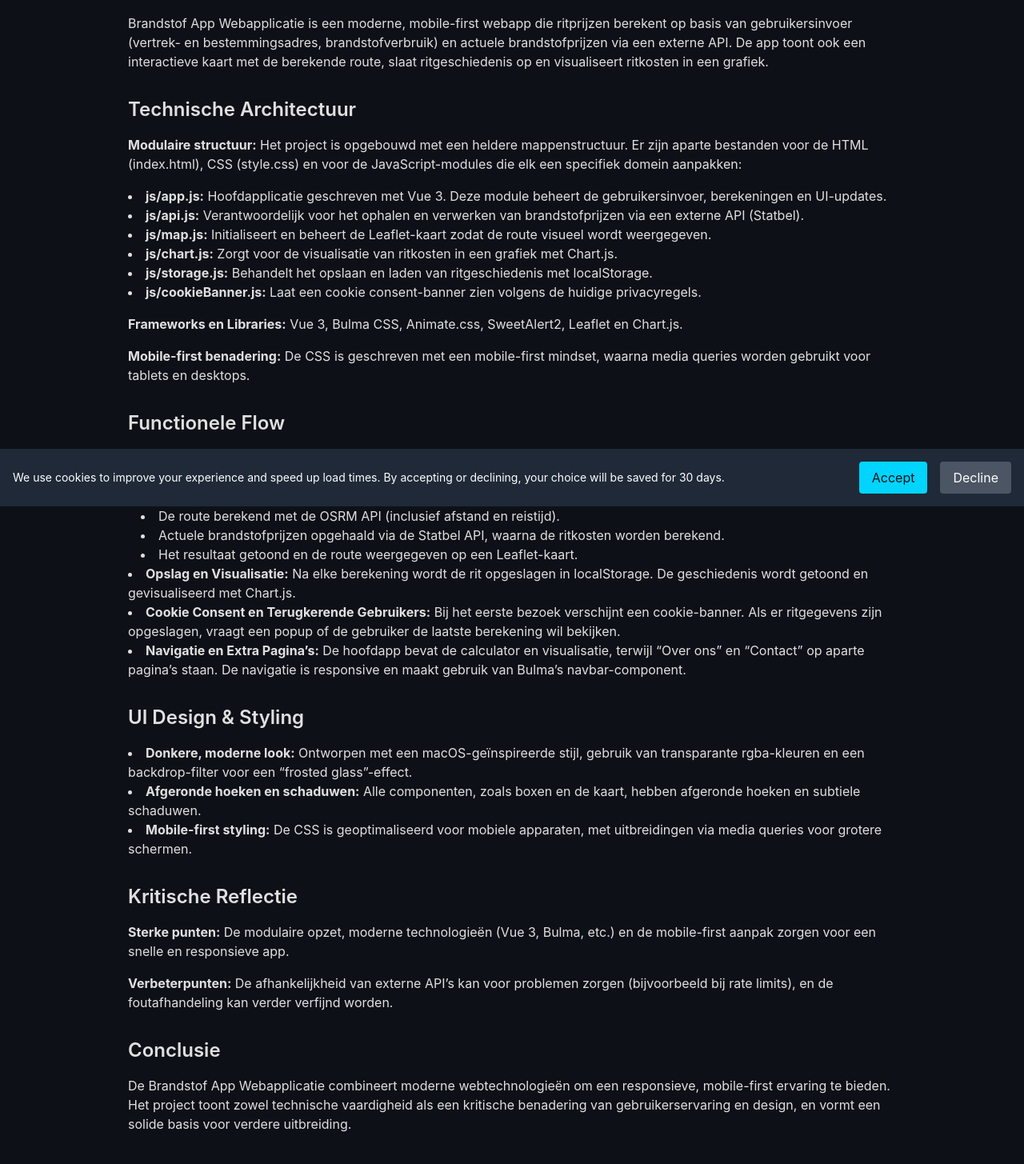
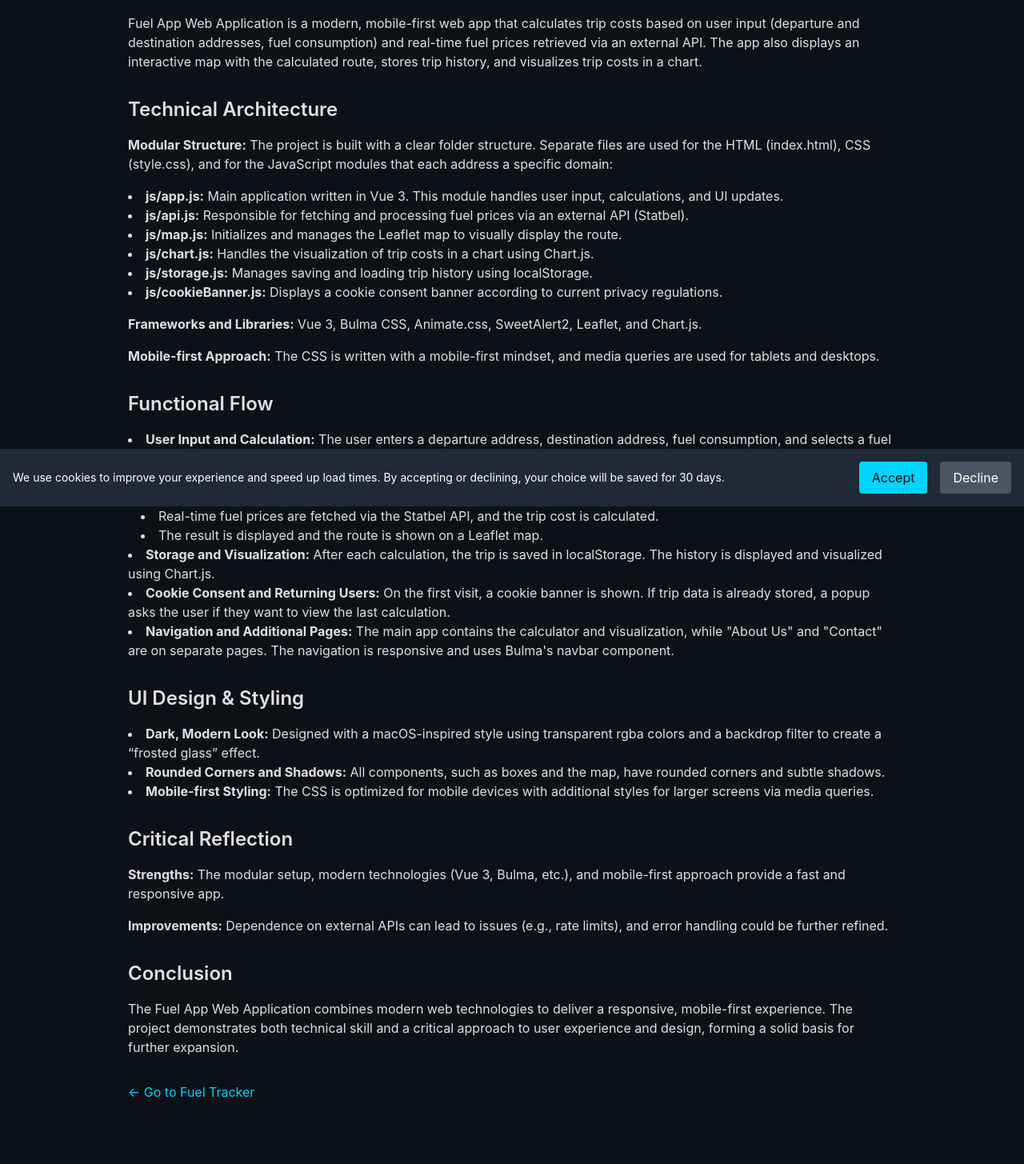
Before and after one commit to yyyutakaaa/dark-mode-portfolio, a Next.js app: page /Fuel-WebApp in a window 1280 px wide. Shown: the part 167-1622 px from the top of the page at 80% size. Built offline with nearby package versions, Linux system fonts and the light colour scheme.

Commit message:
Remove unnecessary .DS_Store files from the repository

```diff
--- a/pages/Fuel-WebApp.js
+++ b/pages/Fuel-WebApp.js
@@ -1,14 +1,11 @@
 // pages/Network-Infrastructure-Project.js
 import React from "react";
 import Link from "next/link";
-import Navbar from "../components/Navbar";
 import Footer from "../components/Footer";
 
 export default function NetworkInfrastructureProject() {
   return (
     <div className="bg-[#0D1117] text-[#E0E0E0] min-h-screen flex flex-col">
-      {/* Navbar */}
-      <Navbar />
 
       {/* Main Content */}
       <main className="flex-grow max-w-5xl mx-auto p-8">
@@ -20,109 +17,110 @@
           &larr; Back
         </Link>
 
-        <h1 className="text-4xl font-bold mb-6">Brandstof App Webapplicatie</h1>
+        <h1 className="text-4xl font-bold mb-6">Fuel App Web Application</h1>
 
-        {/* Project Overzicht */}
+        {/* Project Overview */}
         <section className="mb-8 space-y-4">
-          <h2 className="text-2xl font-semibold">Project Overzicht</h2>
+          <h2 className="text-2xl font-semibold">Project Overview</h2>
           <p>
-            Brandstof App Webapplicatie is een moderne, mobile-first webapp die
-            ritprijzen berekent op basis van gebruikersinvoer (vertrek- en
-            bestemmingsadres, brandstofverbruik) en actuele brandstofprijzen via
-            een externe API. De app toont ook een interactieve kaart met de
-            berekende route, slaat ritgeschiedenis op en visualiseert ritkosten
-            in een grafiek.
+            Fuel App Web Application is a modern, mobile-first web app that
+            calculates trip costs based on user input (departure and destination
+            addresses, fuel consumption) and real-time fuel prices retrieved via
+            an external API. The app also displays an interactive map with the
+            calculated route, stores trip history, and visualizes trip costs in
+            a chart.
           </p>
         </section>
 
-        {/* Technische Architectuur */}
+        {/* Technical Architecture */}
         <section className="mb-8 space-y-4">
-          <h2 className="text-2xl font-semibold">Technische Architectuur</h2>
+          <h2 className="text-2xl font-semibold">Technical Architecture</h2>
           <p>
-            <strong>Modulaire structuur:</strong> Het project is opgebouwd met
-            een heldere mappenstructuur. Er zijn aparte bestanden voor de HTML
-            (index.html), CSS (style.css) en voor de JavaScript-modules die elk
-            een specifiek domein aanpakken:
+            <strong>Modular Structure:</strong> The project is built with a
+            clear folder structure. Separate files are used for the HTML
+            (index.html), CSS (style.css), and for the JavaScript modules that
+            each address a specific domain:
           </p>
           <ul className="list-disc list-inside">
             <li>
-              <strong>js/app.js:</strong> Hoofdapplicatie geschreven met Vue 3.
-              Deze module beheert de gebruikersinvoer, berekeningen en
-              UI-updates.
+              <strong>js/app.js:</strong> Main application written in Vue 3.
+              This module handles user input, calculations, and UI updates.
             </li>
             <li>
-              <strong>js/api.js:</strong> Verantwoordelijk voor het ophalen en
-              verwerken van brandstofprijzen via een externe API (Statbel).
+              <strong>js/api.js:</strong> Responsible for fetching and
+              processing fuel prices via an external API (Statbel).
             </li>
             <li>
-              <strong>js/map.js:</strong> Initialiseert en beheert de
-              Leaflet-kaart zodat de route visueel wordt weergegeven.
+              <strong>js/map.js:</strong> Initializes and manages the Leaflet
+              map to visually display the route.
             </li>
             <li>
-              <strong>js/chart.js:</strong> Zorgt voor de visualisatie van
-              ritkosten in een grafiek met Chart.js.
+              <strong>js/chart.js:</strong> Handles the visualization of trip
+              costs in a chart using Chart.js.
             </li>
             <li>
-              <strong>js/storage.js:</strong> Behandelt het opslaan en laden van
-              ritgeschiedenis met localStorage.
+              <strong>js/storage.js:</strong> Manages saving and loading trip
+              history using localStorage.
             </li>
             <li>
-              <strong>js/cookieBanner.js:</strong> Laat een cookie
-              consent-banner zien volgens de huidige privacyregels.
+              <strong>js/cookieBanner.js:</strong> Displays a cookie consent
+              banner according to current privacy regulations.
             </li>
           </ul>
           <p>
-            <strong>Frameworks en Libraries:</strong> Vue 3, Bulma CSS,
-            Animate.css, SweetAlert2, Leaflet en Chart.js.
+            <strong>Frameworks and Libraries:</strong> Vue 3, Bulma CSS,
+            Animate.css, SweetAlert2, Leaflet, and Chart.js.
           </p>
           <p>
-            <strong>Mobile-first benadering:</strong> De CSS is geschreven met
-            een mobile-first mindset, waarna media queries worden gebruikt voor
-            tablets en desktops.
+            <strong>Mobile-first Approach:</strong> The CSS is written with a
+            mobile-first mindset, and media queries are used for tablets and
+            desktops.
           </p>
         </section>
 
-        {/* Functionele Flow */}
+        {/* Functional Flow */}
         <section className="mb-8 space-y-4">
-          <h2 className="text-2xl font-semibold">Functionele Flow</h2>
+          <h2 className="text-2xl font-semibold">Functional Flow</h2>
           <ul className="list-disc list-inside">
             <li>
-              <strong>Gebruikersinvoer en Berekening:</strong> De gebruiker vult
-              vertrekadres, bestemmingsadres, brandstofverbruik en kiest een
-              brandstoftype via een dropdown. Bij het klikken op “Bereken
-              Ritprijs” worden:
+              <strong>User Input and Calculation:</strong> The user enters a
+              departure address, destination address, fuel consumption, and
+              selects a fuel type from a dropdown. Upon clicking "Calculate Trip
+              Cost," the following steps occur:
               <ul className="list-disc list-inside ml-4">
-                <li>Adressen omgezet naar coördinaten via de Nominatim API.</li>
                 <li>
-                  De route berekend met de OSRM API (inclusief afstand en
-                  reistijd).
+                  The addresses are converted into coordinates via the Nominatim
+                  API.
                 </li>
                 <li>
-                  Actuele brandstofprijzen opgehaald via de Statbel API, waarna
-                  de ritkosten worden berekend.
+                  The route is calculated using the OSRM API (including distance
+                  and travel time).
                 </li>
                 <li>
-                  Het resultaat getoond en de route weergegeven op een
-                  Leaflet-kaart.
+                  Real-time fuel prices are fetched via the Statbel API, and the
+                  trip cost is calculated.
+                </li>
+                <li>
+                  The result is displayed and the route is shown on a Leaflet
+                  map.
                 </li>
               </ul>
             </li>
             <li>
-              <strong>Opslag en Visualisatie:</strong> Na elke berekening wordt
-              de rit opgeslagen in localStorage. De geschiedenis wordt getoond
-              en gevisualiseerd met Chart.js.
+              <strong>Storage and Visualization:</strong> After each
+              calculation, the trip is saved in localStorage. The history is
+              displayed and visualized using Chart.js.
             </li>
             <li>
-              <strong>Cookie Consent en Terugkerende Gebruikers:</strong> Bij
-              het eerste bezoek verschijnt een cookie-banner. Als er ritgegevens
-              zijn opgeslagen, vraagt een popup of de gebruiker de laatste
-              berekening wil bekijken.
+              <strong>Cookie Consent and Returning Users:</strong> On the first
+              visit, a cookie banner is shown. If trip data is already stored, a
+              popup asks the user if they want to view the last calculation.
             </li>
             <li>
-              <strong>Navigatie en Extra Pagina’s:</strong> De hoofdapp bevat de
-              calculator en visualisatie, terwijl “Over ons” en “Contact” op
-              aparte pagina’s staan. De navigatie is responsive en maakt gebruik
-              van Bulma’s navbar-component.
+              <strong>Navigation and Additional Pages:</strong> The main app
+              contains the calculator and visualization, while "About Us" and
+              "Contact" are on separate pages. The navigation is responsive and
+              uses Bulma's navbar component.
             </li>
           </ul>
         </section>
@@ -132,48 +130,56 @@
           <h2 className="text-2xl font-semibold">UI Design & Styling</h2>
           <ul className="list-disc list-inside">
             <li>
-              <strong>Donkere, moderne look:</strong> Ontworpen met een
-              macOS-geïnspireerde stijl, gebruik van transparante rgba-kleuren
-              en een backdrop-filter voor een “frosted glass”-effect.
+              <strong>Dark, Modern Look:</strong> Designed with a macOS-inspired
+              style using transparent rgba colors and a backdrop filter to
+              create a “frosted glass” effect.
             </li>
             <li>
-              <strong>Afgeronde hoeken en schaduwen:</strong> Alle componenten,
-              zoals boxen en de kaart, hebben afgeronde hoeken en subtiele
-              schaduwen.
+              <strong>Rounded Corners and Shadows:</strong> All components, such
+              as boxes and the map, have rounded corners and subtle shadows.
             </li>
             <li>
-              <strong>Mobile-first styling:</strong> De CSS is geoptimaliseerd
-              voor mobiele apparaten, met uitbreidingen via media queries voor
-              grotere schermen.
+              <strong>Mobile-first Styling:</strong> The CSS is optimized for
+              mobile devices with additional styles for larger screens via media
+              queries.
             </li>
           </ul>
         </section>
 
-        {/* Kritische Reflectie */}
+        {/* Critical Reflection */}
         <section className="mb-8 space-y-4">
-          <h2 className="text-2xl font-semibold">Kritische Reflectie</h2>
+          <h2 className="text-2xl font-semibold">Critical Reflection</h2>
           <p>
-            <strong>Sterke punten:</strong> De modulaire opzet, moderne
-            technologieën (Vue 3, Bulma, etc.) en de mobile-first aanpak zorgen
-            voor een snelle en responsieve app.
+            <strong>Strengths:</strong> The modular setup, modern technologies
+            (Vue 3, Bulma, etc.), and mobile-first approach provide a fast and
+            responsive app.
           </p>
           <p>
-            <strong>Verbeterpunten:</strong> De afhankelijkheid van externe
-            API’s kan voor problemen zorgen (bijvoorbeeld bij rate limits), en
-            de foutafhandeling kan verder verfijnd worden.
+            <strong>Improvements:</strong> Dependence on external APIs can lead
+            to issues (e.g., rate limits), and error handling could be further
+            refined.
           </p>
         </section>
 
-        {/* Conclusie */}
+        {/* Conclusion */}
         <section className="mb-8 space-y-4">
-          <h2 className="text-2xl font-semibold">Conclusie</h2>
+          <h2 className="text-2xl font-semibold">Conclusion</h2>
           <p>
-            De Brandstof App Webapplicatie combineert moderne webtechnologieën
-            om een responsieve, mobile-first ervaring te bieden. Het project
-            toont zowel technische vaardigheid als een kritische benadering van
-            gebruikerservaring en design, en vormt een solide basis voor verdere
-            uitbreiding.
+            The Fuel App Web Application combines modern web technologies to
+            deliver a responsive, mobile-first experience. The project
+            demonstrates both technical skill and a critical approach to user
+            experience and design, forming a solid basis for further expansion.
           </p>
+        </section>
+
+        {/* Link to FuelTracker */}
+        <section className="mb-8">
+          <Link
+            href="/FuelTracker/index.html"
+            className="inline-block text-[#00D4FF] hover:underline"
+          >
+            &larr; Go to Fuel Tracker
+          </Link>
         </section>
       </main>
 
```
Also changed, not shown: 2 other files (tests, documents, lock files or other folders).
